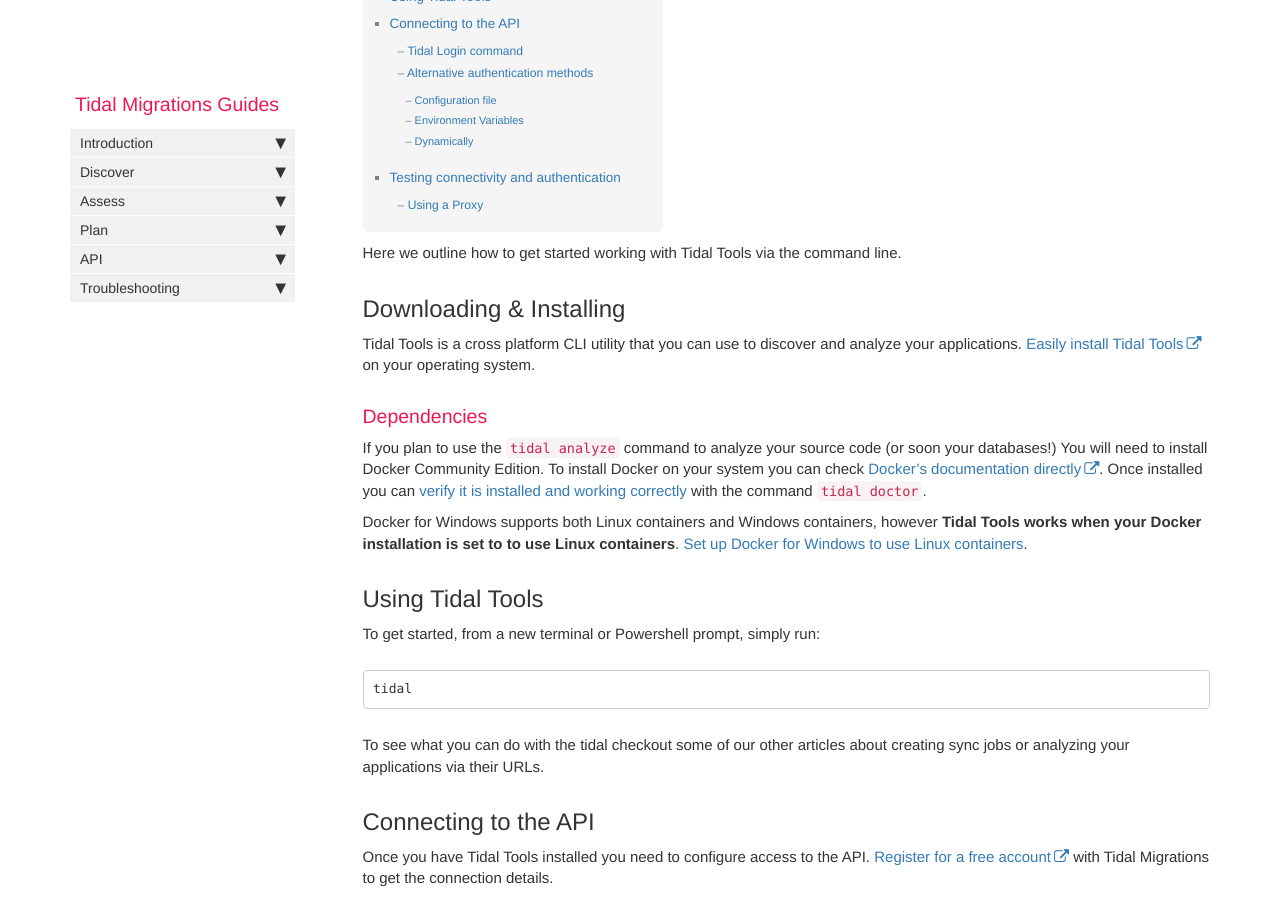
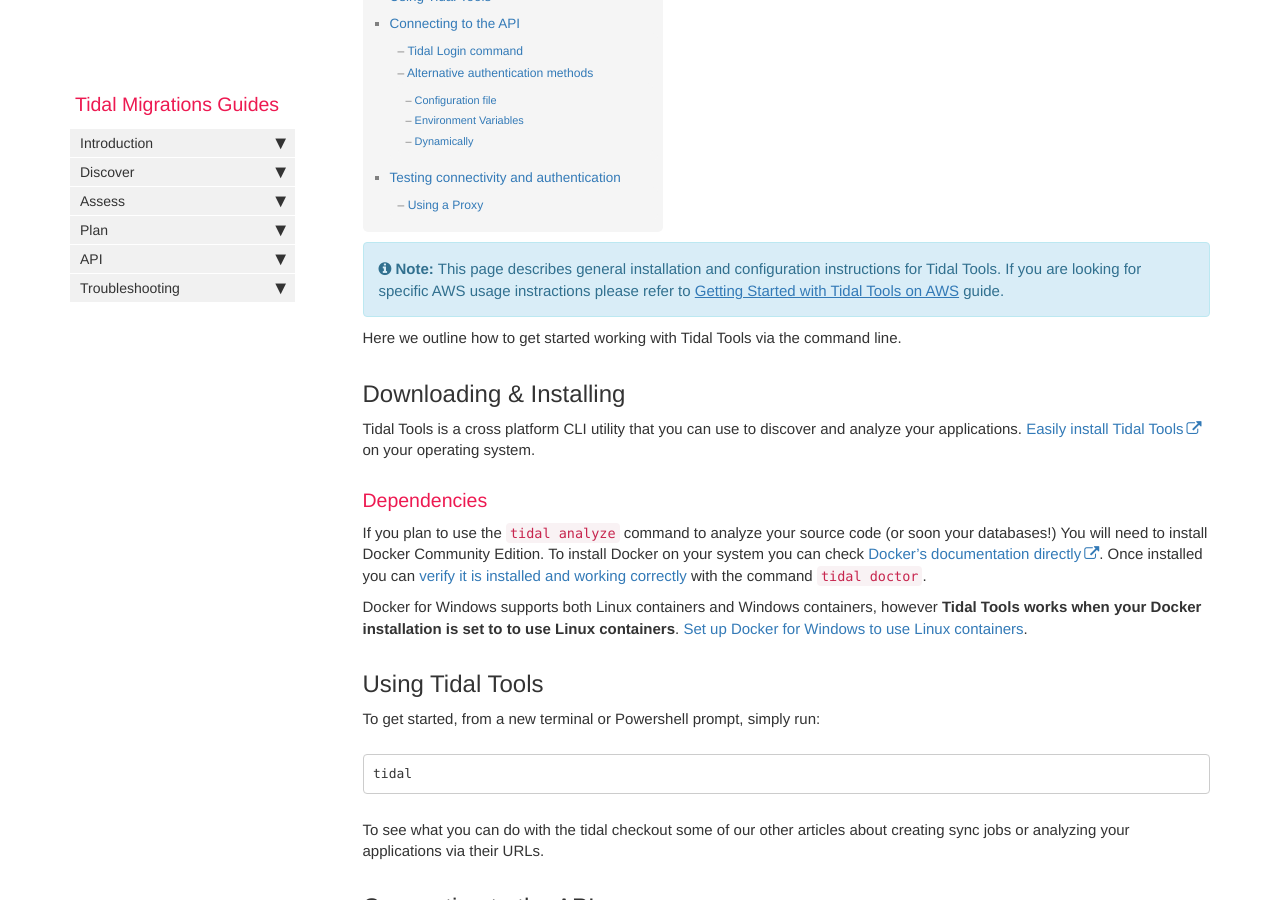
Before and after one commit to tidalmigrations/tidalmigrations.github.io, a Jekyll site: the page built from pages/tidal tools/getstarted.md, in a window 1280 px wide and 900 px high, scrolled down 301 px. Built offline with Jekyll 4.4.1, drawn with Linux system fonts in a browser that asks for light colours; nearby versions of some CDN libraries; comment, search, counter and statistics services are not loaded.

Commit message:
Add note about AWS guide

```diff
--- a/pages/tidal tools/getstarted.md
+++ b/pages/tidal tools/getstarted.md
@@ -7,6 +7,8 @@ sidebar: main_sidebar
 permalink: tidal-tools.html
 folder: tidaltools
 ---
+
+{% include note.html content="This page describes general installation and configuration instructions for Tidal Tools. If you are looking for specific AWS usage instractions please refer to [Getting Started with Tidal Tools on AWS](tidal-tools-aws.html) guide." %}
 
 Here we outline how to get started working with Tidal Tools via the command line.
 
```
